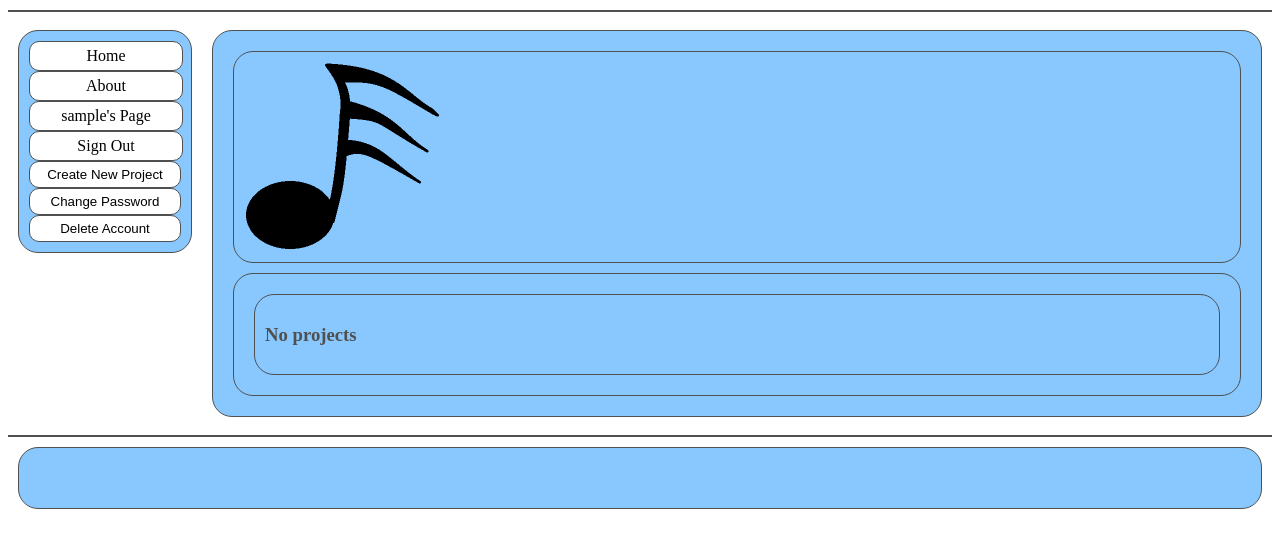
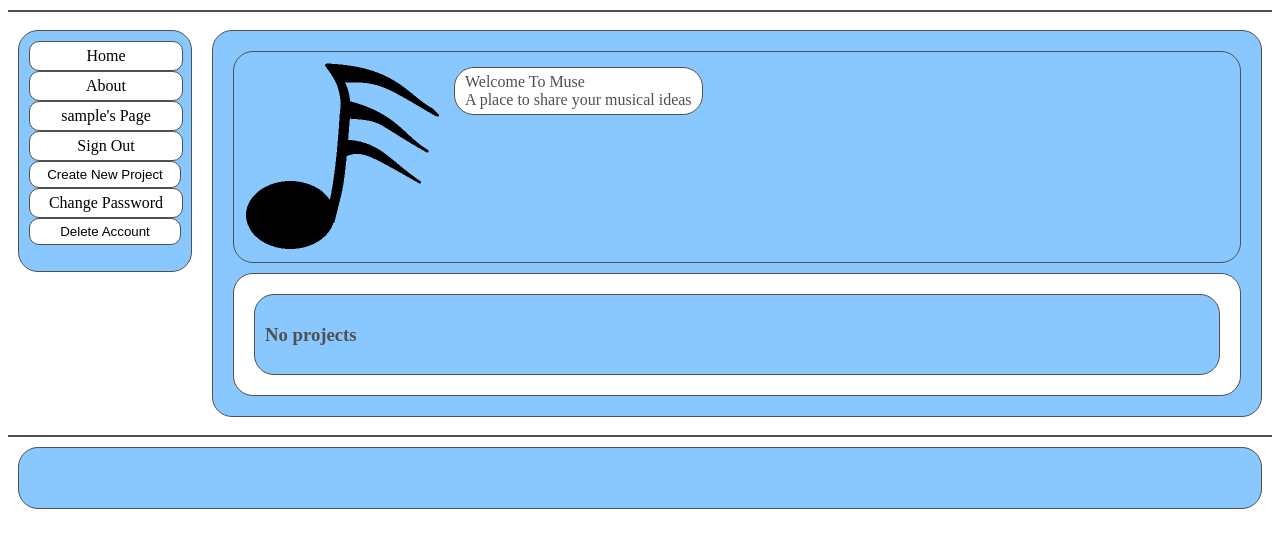
Before and after one commit to 2133142k/muse, a Django app: page /muse/ in a window 1280 px wide. Shown: the part 233-781 px from the top of the page. Run offline with Django 3.2, Linux system fonts and the light colour scheme; the visitor is signed in with stand-in values (Sample User, id 1); data that the repository does not hold is empty.

Commit message:
added a message page and a change password page

```diff
--- a/museapp/forms.py
+++ b/museapp/forms.py
@@ -8,7 +8,7 @@ class CommentForm(forms.ModelForm):
 	text = forms.CharField(max_length=500,widget=forms.Textarea,help_text="Comment")
 
 	#date = forms.DateTimeField()
-	audio = forms.FileField(required = False)
+	audio = forms.FileField(required = False, )
 
 	class Meta:
 		model=Comment
@@ -18,7 +18,7 @@ class ProjectForm(forms.ModelForm):
         name = forms.CharField(max_length=128, help_text="Please input name of the project.")
         genre = forms.CharField(max_length=128,help_text="Please input the genre.")
         PageDescription = forms.CharField(max_length=500,widget=forms.Textarea,help_text="Please enter the description for the project")
-	MusicFile = forms.FileField(help_text="Please input the file to upload.", required=False)
+	MusicFile = forms.FileField(help_text="Please input the file to upload.", required=False, )
 	#tab = forms.FileField(help_text="Please input the file to upload.",required=False)
 	#LyricAndChord = forms.FileField(help_text="Please input the file to upload.",required=False)
 	#ClassicalNotation = forms.FileField(help_text="Please input the file to upload.",required=False)
--- a/museapp/models.py
+++ b/museapp/models.py
@@ -39,7 +39,7 @@ class MusicProject(models.Model):
 		verbose_name_plural = 'MusicProject'
 
 	def __str__(self):
-		return self.user.username
+		return str(self.name) + " by " + str(self.user.username)
 
 class Comment(models.Model):
 	text = models.CharField(max_length=500)
@@ -49,7 +49,7 @@ class Comment(models.Model):
 	audio = models.FileField()
 
 	def __str__(self):
-		return self.user.username
+		return "comment on "+ self.project.name +" by " + str(self.user.username)
 
 class ExtraFile(models.Model):
         project = models.ForeignKey(MusicProject)
--- a/museapp/urls.py
+++ b/museapp/urls.py
@@ -7,7 +7,7 @@ urlpatterns = [url(r'^$', views.homePage, name="home"),
                url(r'^testProjectViewPage/$', views.testProjectViewPage, name="testProjectViewPage"),
                url(r'^testProjectViewPage/comments/$', views.jsonComments, name="comments"),
                url(r'^users/(?P<user_id>[\w\-]+)/$', views.userPage, name="userPage"),
-                #url(r'^users/(?P<username_slug>[\w\-]+)/delete/$', views.deleteUser, name ="deleteUser"),
+                url(r'^users/(?P<user_id>[\w\-]+)/delete/$', views.user_delete, name ="deleteUser"),
                 #url(r'^users/(?P<username_slug>[\w\-]+)/changePassword/$', views.changePassword, name ="changePassword"),
                url(r'^new_project/$', views.createProject, name ="newProject"),
                url(r'^projects/$', views.getProjectPreviews, name = "getProjects"),
@@ -19,4 +19,5 @@ urlpatterns = [url(r'^$', views.homePage, name="home"),
 			   url(r'login/$', views.user_login, name="login"),
 			   url(r'register/$', views.register, name="register"),
                url(r'logout/$',views.user_logout, name="logout"),
+               url(r'change_password/$',views.change_password, name = "changePassword")
                ]
--- a/museapp/views.py
+++ b/museapp/views.py
@@ -2,8 +2,9 @@ from django.shortcuts import render
 from django.http import JsonResponse, HttpResponseRedirect, HttpResponse, Http404
 from museapp.forms import UserForm, UserProfileForm, ProjectForm, CommentForm
 from museapp.models import MusicProject, Comment
-from django.contrib.auth import authenticate, login, logout
+from django.contrib.auth import authenticate, login, logout, update_session_auth_hash
 from django.contrib.auth.models import User
+from django.contrib.auth.forms import PasswordChangeForm
 from django.core import serializers
 
 # Create your views here.
@@ -82,9 +83,9 @@ def user_login(request):
                 return HttpResponseRedirect("/muse/users/%d/" %user_id)
             else:
                 #user disabled
-                return HttpResponse("Your account is disabled")
+                return render ( request, "muse/message.html", {"message":"Your account is disabled"})
         else:
-            return HttpResponse("Invalid username or password")
+            return render ( request, "muse/message.html", {"message":"Invalid username or password"})
 
 
     return render ( request, "muse/login.html", context_dict)
@@ -104,6 +105,7 @@ def register(request):
 			user = user_form.save()
 			user.set_password(user.password)
 			user.save()
+			update_session_auth_hash(request, user)
 			#profile = profile_form.save(commit=False)
 			#profile.user = user
 			#if 'picture' in request.FILES:
@@ -116,6 +118,32 @@ def register(request):
 	    user_form = UserForm()
 	    #profile_form = UserProfileForm()
         return render ( request, 'muse/register.html', {'user_form': user_form,  'registered': registered})#'profile_form': profile_form,})
+
+def change_password(request):
+    if request.method == "POST":
+        form = PasswordChangeForm(request.user, request.POST)
+        if form.is_valid():
+            user = form.save()#updates password and logs user out
+            update_session_auth_hash(request, user)#logs user back in
+            return render ( request, "muse/message.html", {"message":"Your password has been changed"})
+        else:
+            return render ( request, "muse/message.html", {"message":"There was an error changing your password"})
+    else:
+        form = PasswordChangeForm(request.user)
+    context_dict = {"form":form}
+    return render(request, "muse/changePassword.html",context_dict)
+
+def user_delete(request, user_id):
+    user = User.objects.get(id__exact=int(user_id))
+
+    #check user can edit
+    if request.user.id == user.id:
+
+        if (request.method == "POST"):
+            user.delete()
+            return render ( request, "muse/message.html", {"message":"user " + user_id + " deleted"})
+
+    return render ( request, "muse/message.html", {"message":"Delete failed"})
 
 def getProjectPreviews(request):
     response = getUserInfo(request)
@@ -158,14 +186,22 @@ def getProjectPreviews(request):
         next_project["NumberOfComments"] = number_of_comments
         next_project["Author"] = {"name": project.user.username,
                                   "id": project.user.id}
-        projects.append(next_project)
+
+        rendered_project = render(request,'muse/projectPreview.html',next_project)
+        del rendered_project["Content-Type"]
+        print rendered_project
+        projects.append(str(rendered_project))
+    print projects
+
+
+
 
 
 
     #return projects JSON
     response["ProjectPreviews"] = projects
 
-    print response
+    #print response
 
     return JsonResponse(response)
 
@@ -202,7 +238,7 @@ def project(request, project_name_slug):
 
     else:
         #not a valid request
-        return HttpResponseBadRequest()
+        return render ( request, "muse/message.html", {"message":"Found no projects"})
 
 def createProject(request):
 
@@ -339,7 +375,7 @@ def deleteComment(request, project_name_slug, comment_id):
             comment.delete()
             return HttpResponseRedirect("/muse/projects/"+project_name_slug+"/")
 
-
+    render ( request, "muse/message.html", {"message":"Delete failed"})
 
 
 def getUserInfo(request):
--- a/static/css/main.css
+++ b/static/css/main.css
@@ -31,7 +31,7 @@ li {
 
 }
 
-input[type=submit], button, li a{
+input[type=submit], button, a{
 	background-color:#FFFFFF;
 	padding: 5px 5px 5px 5px;
 	border: 1px solid #505050;
@@ -43,7 +43,7 @@ input[type=submit], button, li a{
 	color: #000000;
 }
 
-input[type=submit]:hover, button:hover, li a:hover{
+input[type=submit]:hover, button:hover, a:hover{
 	background-color:#88C8FF;
 }
 
@@ -75,12 +75,17 @@ form table tbody tr td{
 
 form input[type=submit]{
 	padding: 5px 5px 5px 5px;
-	width: 100%;
+	min-width: 100px;
+
 }
 #homeLogo{
 	float: left;
 	height: 190;
 	width: 200;
+}
+
+#homeText{
+
 }
 
 #headerLogo{
@@ -95,12 +100,20 @@ form input[type=submit]{
 	position: relative;
 }
 
+#header a{
+	background-color:transparent;
+	padding: 0px 0px 0px 0px;
+	border: none;
+	border-radius:0px;
+	color: transparent;
+}
+
 #sidebar{
 
 	float: left;
 }
 
-#sidebar button, #sidebar a{
+#sidebar button, #sidebar a, #sidebar input{
 	min-width: 150px;
 	width: 100%;
 	padding: 5px 0px 5px 0px;
@@ -118,6 +131,10 @@ form input[type=submit]{
 	border: none;
 	overflow: hidden;
 
+}
+
+#projectPreviews{
+	background-color: #FFFFFF;
 }
 
 .projectPreviewAccessButtons{
--- a/static/javascript/accountFunctions.js
+++ b/static/javascript/accountFunctions.js
@@ -1,19 +1,24 @@
-function removeAccount(accountId){
+function removeAccount(userId){
 	var accepted = window.confirm("Are you sure you want to delete your account?");
+	alert(accepted);
 	if (accepted == true) {
 		var xhttp = new XMLHttpRequest();
 		xhttp.onreadystatechange = function(){
+		alert(this.responseText);
 		if (this.readyState == 4 && this.status == 200){
-			//alert(this.responseText);
+			alert(this.responseText);
 			window.alert("Account deleted");
 			var homeUrl = "/muse/";
 			window.location.href = homeUrl;
 		}
+		else{
+			alert("Delete failed");
+		}
+	}
+		xhttp.open("POST","/muse/users/"+userId+"/delete/",true);
+		alert("sending request");
+		xhttp.send();
 
-		//What to use to delete?
-		//xhttp.open("GET","/muse/accounts/{{accountNo}}/delete/",true);
-		//xhttp.send();
-	}
 }
 }
 
--- a/static/javascript/javascriptfuntions.txt
+++ /dev/null
@@ -1,5 +0,0 @@
-javascript functions
-removeComment(commentId)
-editProject(projectId)
-removeProject(projectId)
-removeAccount(accountId)
--- a/static/javascript/projectPreviews.js
+++ b/static/javascript/projectPreviews.js
@@ -43,7 +43,7 @@ function newProjectLink(parentDiv, projectName, projectSlug, isLoggedIn){
 
 function insertProjectPreviews(inputDict){
 
-	alert(JSON.stringify(inputDict));
+	//alert(JSON.stringify(inputDict));
 
 	var isLoggedIn = inputDict.SignedIn;
 	var projectPreviews = inputDict.ProjectPreviews;
@@ -66,46 +66,47 @@ function insertProjectPreviews(inputDict){
 
 function addProjectPreview(projectPreview, parentDiv, isLoggedIn){
 
-	var tempElement;
-	var tempText;
+	//var tempElement;
+	//var tempText;
 	var previewDiv = document.createElement("div");
 	var list = document.createElement("ul");
 	previewDiv.className ="projectPreview";
+	previewDiv.innerHTML = projectPreview;
 
-	previewDiv.id ="projectReview"+projectPreview.nameSlug;
+	// previewDiv.id ="projectReview"+projectPreview.nameSlug;
 
-	add_to_list(list,newProjectLink(previewDiv, projectPreview.name, projectPreview.slug, isLoggedIn));
-	//tempElement = document.createElement("h3");
-	//tempText = document.createTextNode(projectPreview.name);
-	//tempElement.appendChild(tempText);
-	//previewDiv.appendChild(tempElement);
+	// add_to_list(list,newProjectLink(previewDiv, projectPreview.name, projectPreview.slug, isLoggedIn));
+	// //tempElement = document.createElement("h3");
+	// //tempText = document.createTextNode(projectPreview.name);
+	// //tempElement.appendChild(tempText);
+	// //previewDiv.appendChild(tempElement);
 
-	add_to_list(list,newAuthorLink(previewDiv, projectPreview.Author));
-	//tempElement = document.createElement("p");
-	//tempText = document.createTextNode(projectPreview.Author.name);
-	//tempElement.appendChild(tempText);
-	//previewDiv.appendChild(tempElement);
+	// add_to_list(list,newAuthorLink(previewDiv, projectPreview.Author));
+	// //tempElement = document.createElement("p");
+	// //tempText = document.createTextNode(projectPreview.Author.name);
+	// //tempElement.appendChild(tempText);
+	// //previewDiv.appendChild(tempElement);
 
-	//tempElement = document.createElement("p");
-	//tempText = document.createTextNode(projectPreview.genre);
-	//tempElement.className ="projectDescriptor";
-	//tempElement.appendChild(tempText);
-	//add_to_list(list,tempElement);
+	// //tempElement = document.createElement("p");
+	// //tempText = document.createTextNode(projectPreview.genre);
+	// //tempElement.className ="projectDescriptor";
+	// //tempElement.appendChild(tempText);
+	// //add_to_list(list,tempElement);
 
-	tempElement = document.createElement("p");
-	tempText = document.createTextNode("Comments - " + projectPreview.NumberOfComments);
-	tempElement.className ="projectDescriptor";
-	tempElement.appendChild(tempText);
-	add_to_list(list,tempElement);
+	// tempElement = document.createElement("p");
+	// tempText = document.createTextNode("Comments - " + projectPreview.NumberOfComments);
+	// tempElement.className ="projectDescriptor";
+	// tempElement.appendChild(tempText);
+	// add_to_list(list,tempElement);
 
-	//tempElement = document.createElement("p");
-	//tempText = document.createTextNode(projectPreview.PageDescription);
-	//tempElement.className ="projectDescriptor";
-	//tempElement.appendChild(tempText);
-	//add_to_list(list,tempElement);
+	// //tempElement = document.createElement("p");
+	// //tempText = document.createTextNode(projectPreview.PageDescription);
+	// //tempElement.className ="projectDescriptor";
+	// //tempElement.appendChild(tempText);
+	// //add_to_list(list,tempElement);
 
-	previewDiv.appendChild(list);
-	addProjectPreviewAccessButtons(previewDiv, isLoggedIn, projectPreview.canEdit, projectPreview.slug);
+	// previewDiv.appendChild(list);
+	// addProjectPreviewAccessButtons(previewDiv, isLoggedIn, projectPreview.canEdit, projectPreview.slug);
 
 	parentDiv.appendChild(previewDiv);
 }
@@ -191,11 +192,11 @@ function getStartingProjectPreviews(number){
 	// get user_id
 	var user_id = -1;
 	var url = window.location.pathname.split('/');
-	alert (url);
-	alert (url.length == 5);
-	alert (url[1]);
-	alert (url[2]);
-	alert (url[3]);
+	//alert (url);
+	//alert (url.length == 5);
+	//alert (url[1]);
+	//alert (url[2]);
+	//alert (url[3]);
 
 	if (url.length == 5 && url[1] == "muse" && url[2] == "users"){
 		user_id = url[3];
--- a/static/javascript/test.js
+++ /dev/null
@@ -1,2 +0,0 @@
-window.onload = function () {alert("Finished getting projects");};
-//window.alert("Hey");
--- a/templates/muse/accountPanel.html
+++ b/templates/muse/accountPanel.html
@@ -12,12 +12,11 @@
 	<li><button type="button" onclick="newProject()">
 		Create New Project
 	</button></li>
-	<li><button type="button" onclick="changePassword({{accountId}})">
-		Change Password
-	</button></li>
-	<li><button type="button" onclick="removeAccount({{accountId}})">
-		Delete Account
-	</button></li>
+	<li><a href="{% url 'changePassword' %}">Change Password</a></li>
+	<li><form id="delete_user_form" method="post" action="{% url 'deleteUser' user_id=user.id%}" enctype="multipart/form-data">
+	{% csrf_token %}
+	<input type="submit" value = "Delete Account">
+	</input></form></li>
 	{% else %}
 	<li><a href="{% url 'login' %}">Sign In</a></li>
 	<li><a href="{% url 'register' %}">Sign Up</a></li>
--- a/templates/muse/home.html
+++ b/templates/muse/home.html
@@ -6,7 +6,8 @@
 <div>
 <div>
 <img id="homeLogo" src={% static "images/musesymbol.png" %} alt="MUSE logo" />
-<p id="homeText"> {{IntroductionText}}</p>
+<p id="homeText" class="projectDescriptor">Welcome To Muse</br>
+A place to share your musical ideas</p>
 </div>
 {% include "muse/projectPreviews.html" %}
 </div>
--- /dev/null
+++ b/templates/muse/message.html
@@ -0,0 +1,5 @@
+{% extends "muse/base.html" %}
+
+{% block content %}
+<h1>{{message}}</h1>
+{% endblock %}
--- a/templates/muse/newcomment.html
+++ b/templates/muse/newcomment.html
@@ -1,6 +1,6 @@
 <!-- new comment form -->
 <div class = "newCommentDiv">
-	<h3 class = "projectDescriptor">Add a comment</h3>
+	<!-- <h3 class = "projectDescriptor">New comment</h3> -->
 	<form id="comment_form" method="post" action="{% url 'newComment' project_name_slug=Project.slug%}" enctype="multipart/form-data">
 	{% csrf_token %}
 		<table>
--- a/templates/muse/projectView.html
+++ b/templates/muse/projectView.html
@@ -33,7 +33,9 @@
 
 
 <li>{% include "muse/comments.html" %}</li>
+{% if user.is_authenticated %}
 <li>{% include "muse/newComment.html" %}</li>
+{% endif %}
 </ul>
 
 {% endblock %}
```
Also changed, not shown: static/javascript/comments.js (+12 -78 lines), templates/muse/changePassword.html (added, +15 -0 lines), templates/muse/projectPreview.html (+9 -12 lines).
